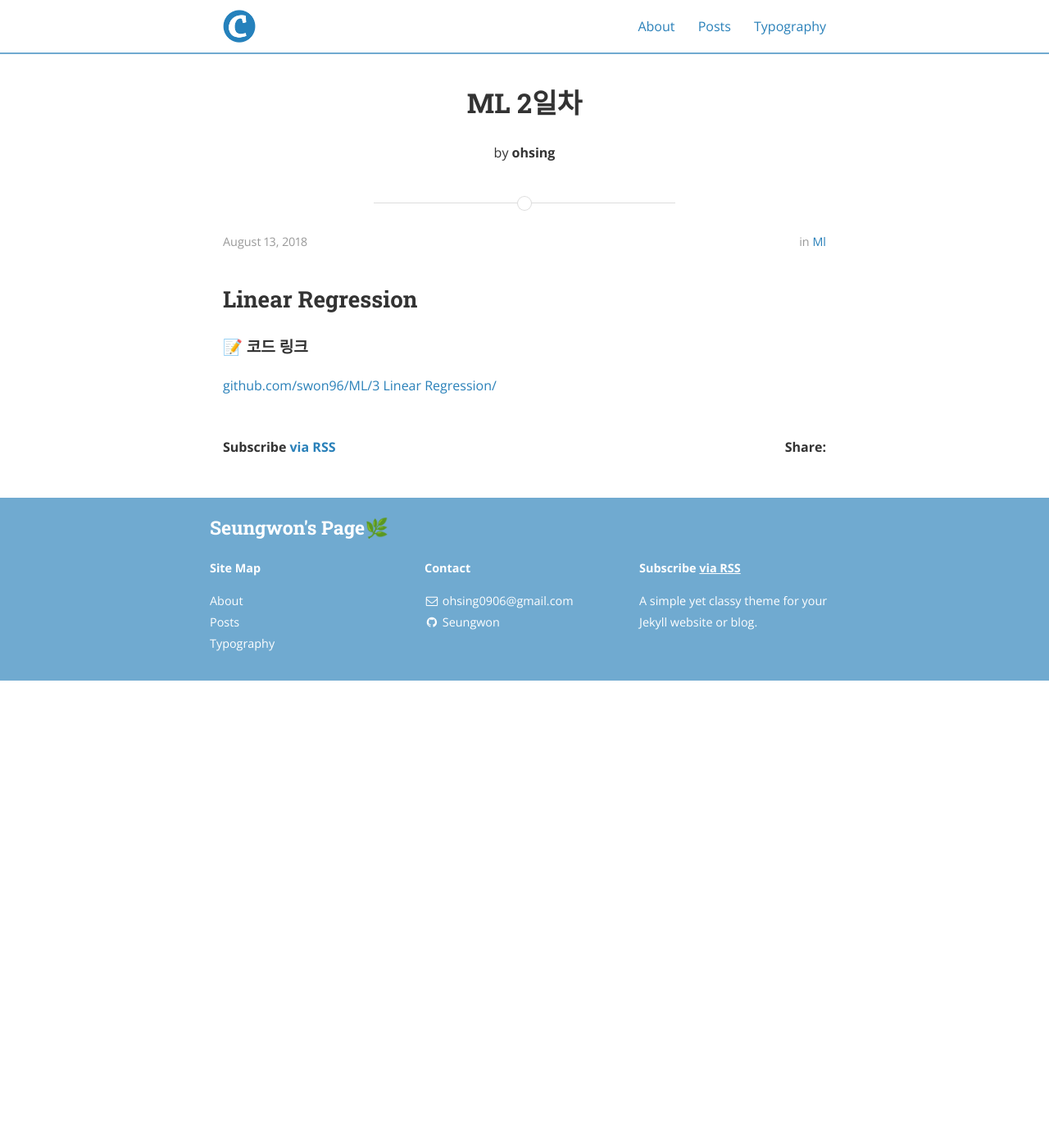
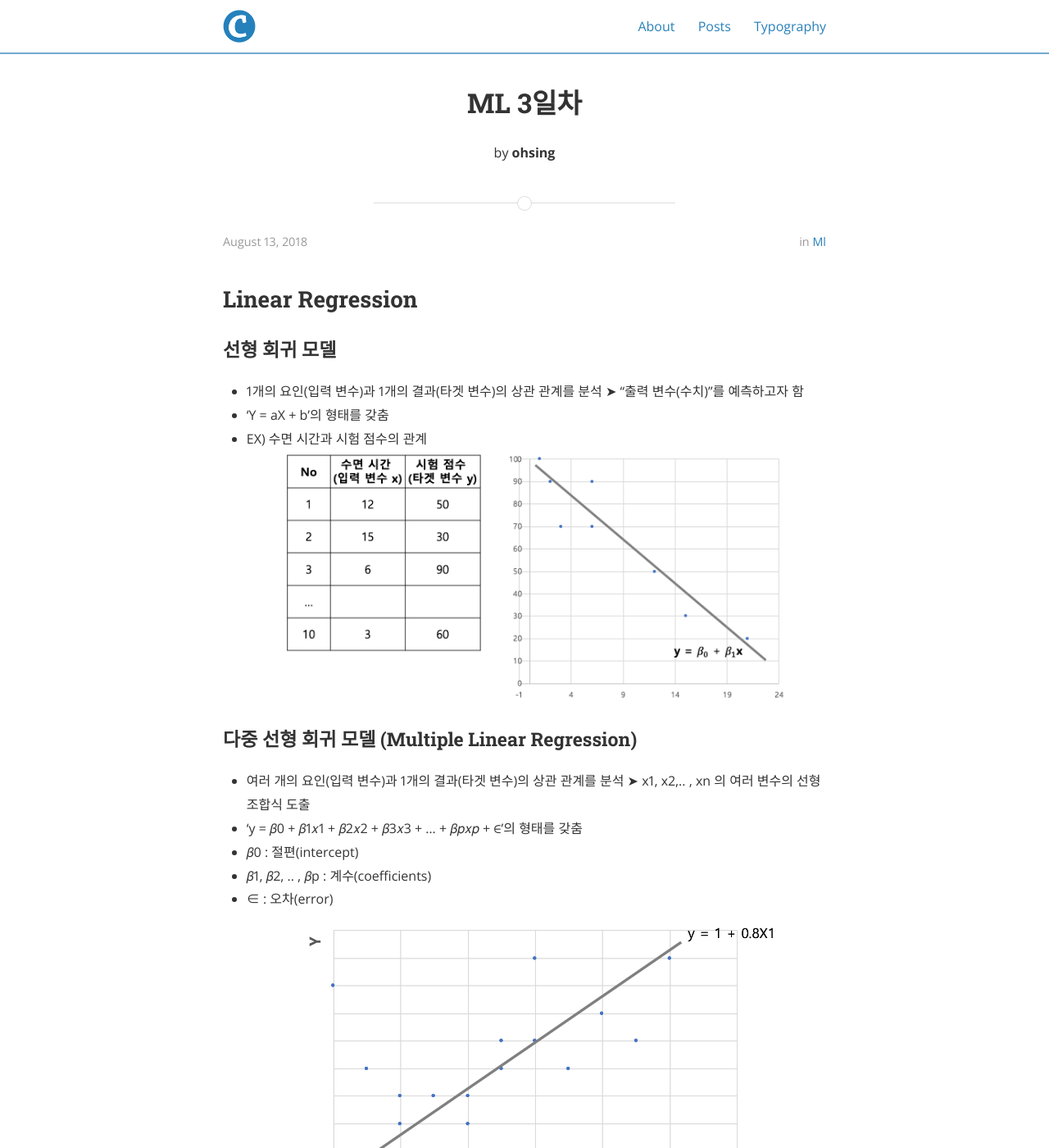
Before and after one commit to swon96/swon96.github.io, a Jekyll site: the page built from _posts/2018-08-13-ML3.md, in a window 1280 px wide and 1400 px high. Shown: the whole window at 82% size. Built offline with Jekyll 4.4.1, drawn with Linux system fonts in a browser that asks for light colours; nearby versions of some CDN libraries.

Commit message:
ML 3일차 내용 추가

```diff
--- a/_posts/2018-08-13-ML3.md
+++ b/_posts/2018-08-13-ML3.md
@@ -1,12 +1,28 @@
 ---
 layout: post
-title:  "ML 2일차"
+title:  "ML 3일차"
 date:   2018-08-13
 author: ohsing
 categories: ML
 ---
 
 ## Linear Regression
+### 선형 회귀 모델
+- 1개의 요인(입력 변수)과 1개의 결과(타겟 변수)의 상관 관계를 분석 ➤ "출력 변수(수치)"를 예측하고자 함
+- 'Y = aX + b'의 형태를 갖춤
+- EX) 수면 시간과 시험 점수의 관계
+<img src="/assets/images/linear_1.png" title="LinearRegression">
+
+
+### 다중 선형 회귀 모델 (Multiple Linear Regression)
+- 여러 개의 요인(입력 변수)과 1개의 결과(타겟 변수)의 상관 관계를 분석
+➤ x1, x2,.. , xn 의 여러 변수의 선형 조합식 도출
+- 'y = 𝛽0 + 𝛽1𝑥1 + 𝛽2𝑥2 + 𝛽3𝑥3 + … + 𝛽𝑝𝑥𝑝 + ∈'의 형태를 갖춤
+- 𝛽0 : 절편(intercept)
+- 𝛽1, 𝛽2, .. , 𝛽p : 계수(coefficients)
+- ∈ : 오차(error)
+<img src="/assets/images/linear_2.png" title="MultipleLinearRegression">
+
 
 #### 📝 코드 링크
 <a href="https://github.com/swon96/ML/tree/master/3%20Linear%20Regression">github.com/swon96/ML/3 Linear Regression/</a>
```
Also changed, not shown: assets/images/linear_1.png (added), assets/images/linear_2.png (added), 4 other files.
